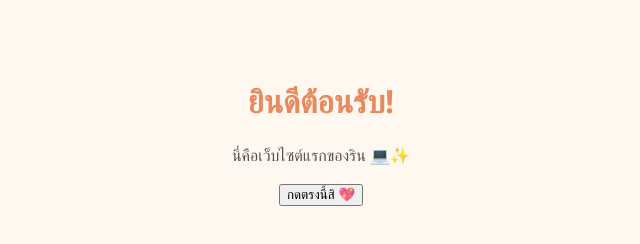
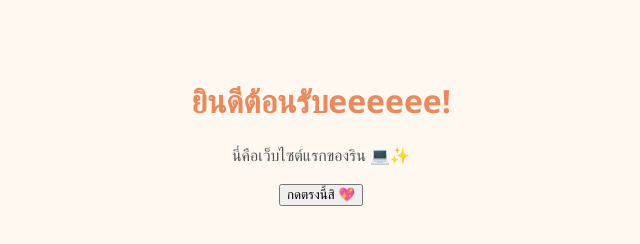
Before and after one commit to reenqx/Webt, a plain HTML site: page index.html in a window 1280 px wide. Shown: the whole page, without its empty margins (319-959 px from the left). Drawn offline with Linux system fonts and the light colour scheme.

Commit message:
Update index.html

```diff
--- a/index.html
+++ b/index.html
@@ -19,7 +19,7 @@
   </style>
 </head>
 <body>
-  <h1>ยินดีต้อนรับ!</h1>
+  <h1>ยินดีต้อนรับeeeeee!</h1>
   <p>นี่คือเว็บไซต์แรกของริน 💻✨</p>
   <button onclick="alert('ขอบคุณที่กดนะคะ!')">กดตรงนี้สิ 💖</button>
 </body>
```
